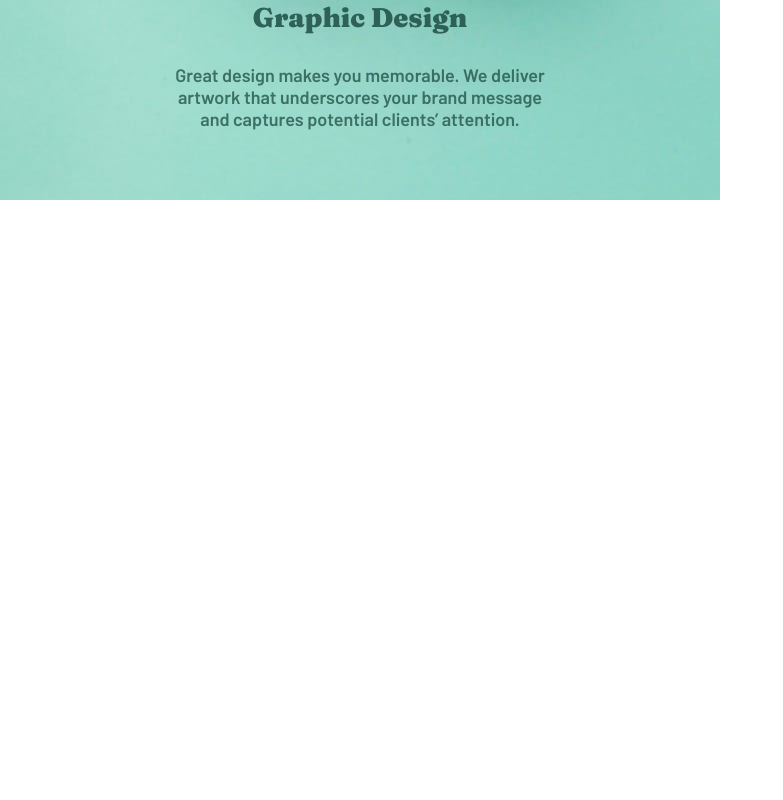
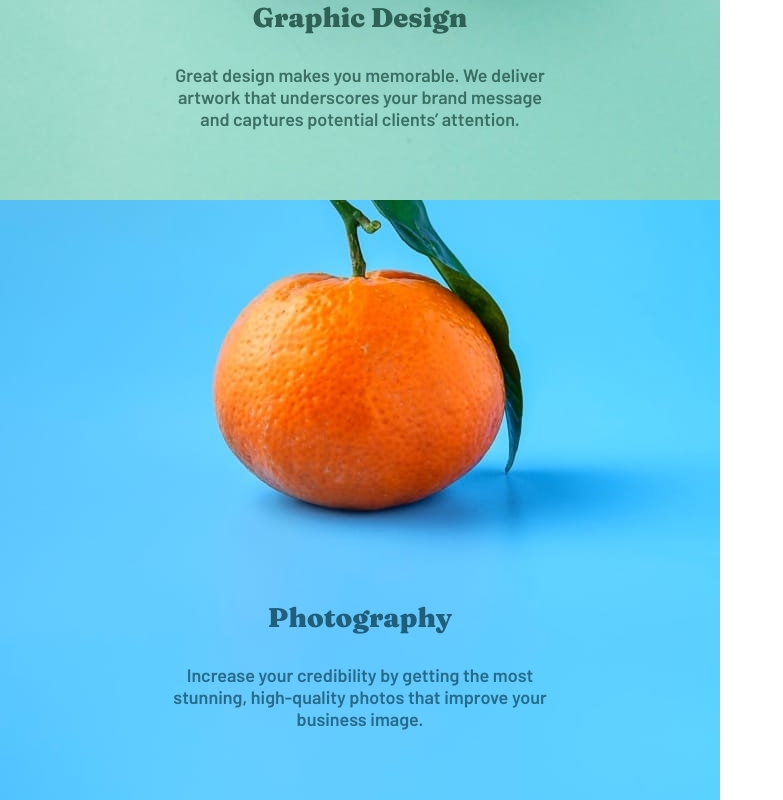
Before and after one commit to Barna-Molnar/sunnyside-agency-react, a React (Create React App) app: page / in a window 1280 px wide. Shown: the part 3600-4400 px from the top of the page, without its empty margins (0-783 px from the left). Before the commit the page ends 3800 px from the top, so only its background shows below. Built offline with nearby package versions, Linux system fonts and the light colour scheme.

Commit message:
Cards section Stage 1

```diff
--- a/src/components/CardMixin.jsx
+++ b/src/components/CardMixin.jsx
@@ -15,18 +15,11 @@ const CardMixinStyles = styled.div`
   background: url(${(props) => props.bckImg});
 `;
 
-export default function CardMixin({ bckImg }) {
+export default function CardMixin({ bckImg, title, titleColor, para }) {
   return (
     <CardMixinStyles bckImg={bckImg}>
       {/* <img src={bckImg} alt="backgound phot" /> */}
-      <Title
-        className="title"
-        title={'Graphic Design'}
-        para={
-          'Great design makes you memorable. We deliver artwork that underscores your brand message and captures potential clients’ attention.'
-        }
-        titleColor={'var(--dark-cyan-text)'}
-      />
+      <Title title={title} para={para} titleColor={titleColor} />
     </CardMixinStyles>
   );
 }
--- a/src/components/Cards.jsx
+++ b/src/components/Cards.jsx
@@ -1,6 +1,5 @@
 import React from 'react';
 import styled from 'styled-components';
-import Card from './CardNoImg';
 import Egg from '../images/desktop/image-transform.jpg';
 import Cup from '../images/desktop/image-stand-out.jpg';
 import Cherry from '../images/desktop/image-graphic-design.jpg';
@@ -33,9 +32,23 @@ export default function Cards() {
         }
         underLineColor="red"
       />
-      {/* <Card bckImg={Cherry} title />
-      <Card bckImg={Orange} title /> */}
-      <CardMixin bckImg={Cherry} />
+
+      <CardMixin
+        bckImg={Cherry}
+        title={'Graphic Design'}
+        para={
+          'Great design makes you memorable. We deliver artwork that underscores your brand message and captures potential clients’ attention.'
+        }
+        titleColor={'var(--dark-cyan-text)'}
+      />
+      <CardMixin
+        bckImg={Orange}
+        title={'Photography'}
+        para={
+          'Increase your credibility by getting the most stunning, high-quality photos that improve your business image.'
+        }
+        titleColor={'var(--dark-blue-text)'}
+      />
     </CardsStyles>
   );
 }
```
